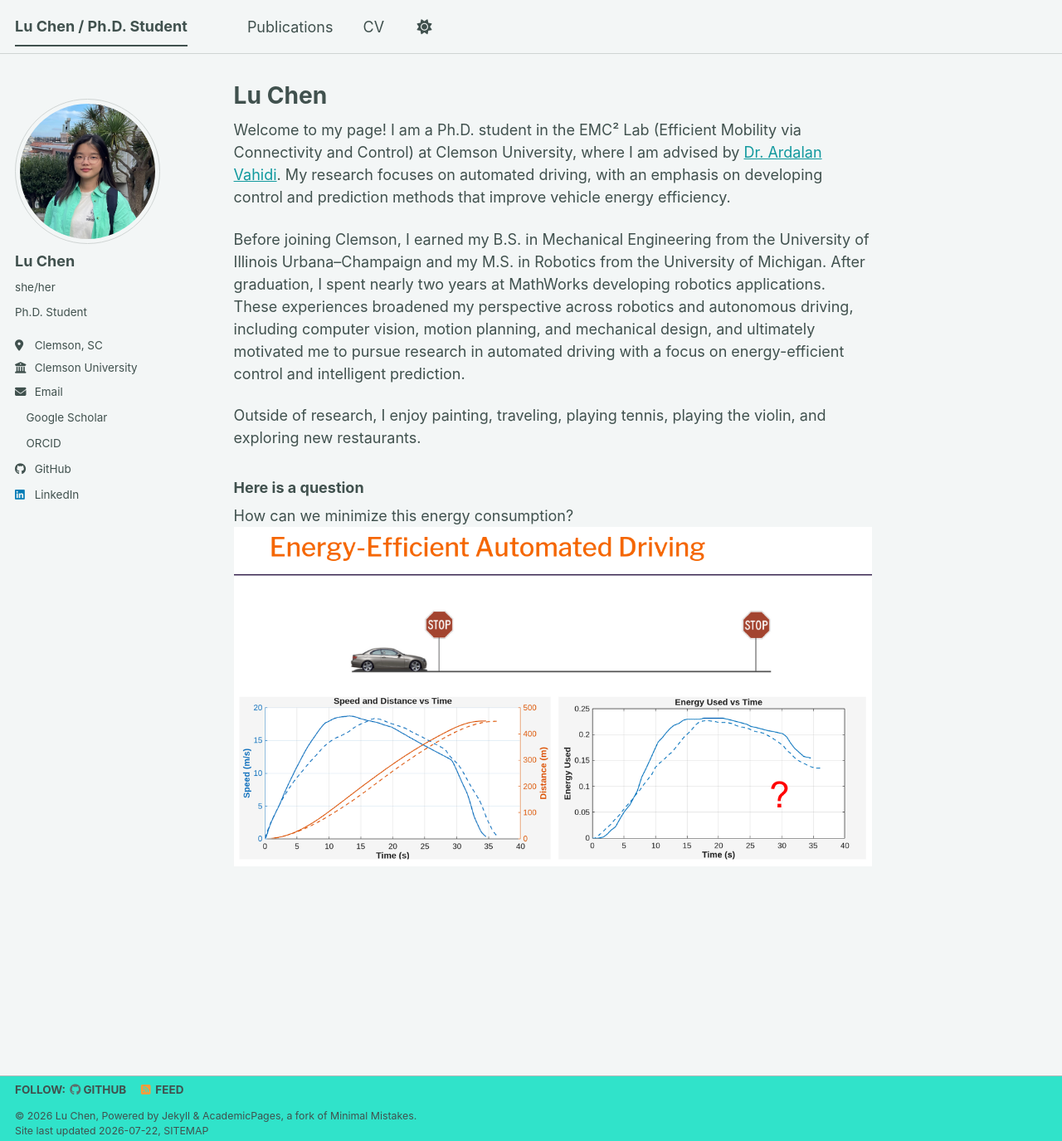
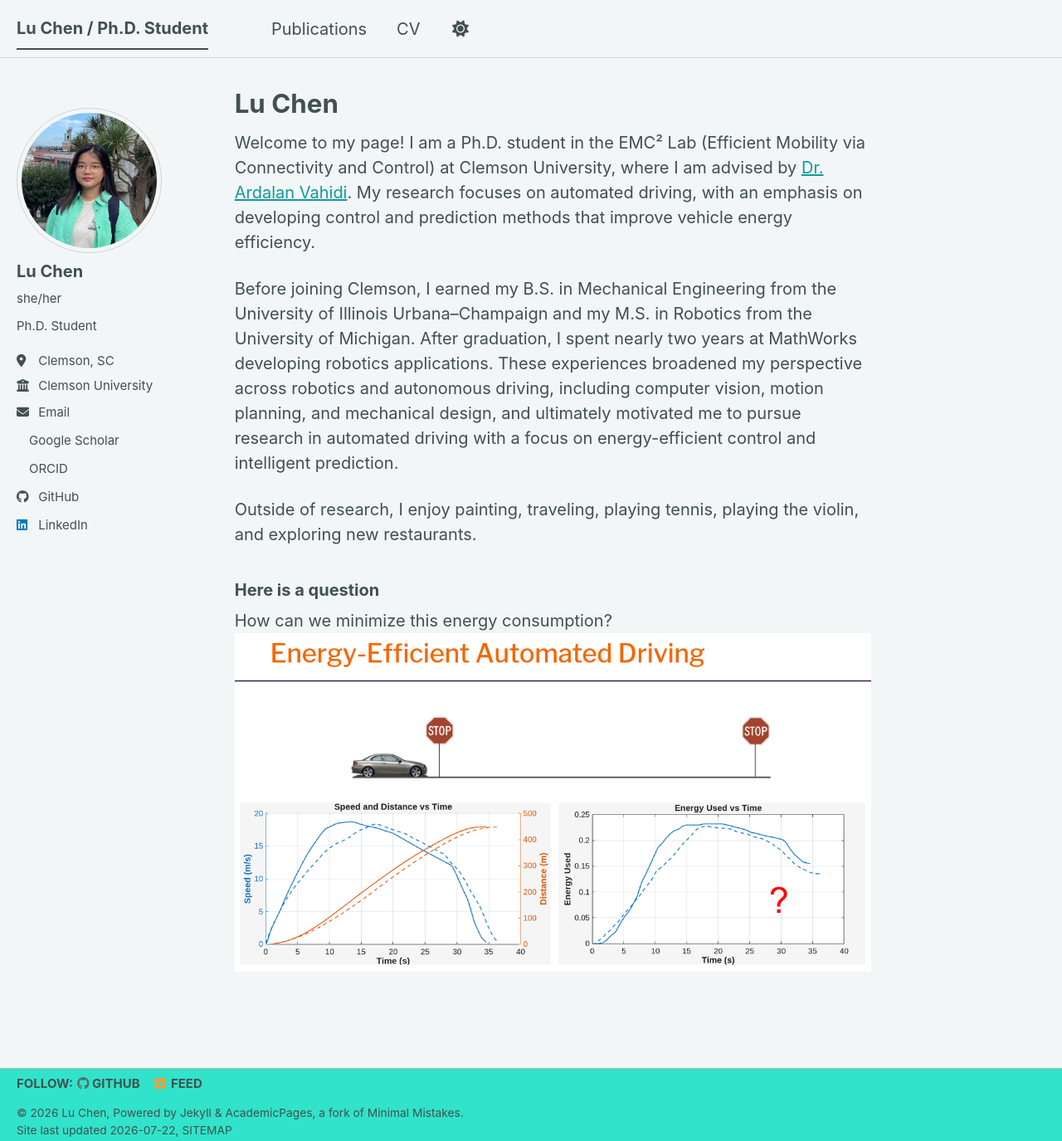
Before and after one commit to lulubell-2/lulubell-2.github.io, a Jekyll site: the page built from _pages/about.md, in a window 1280 px wide and 1375 px high. Shown: the whole window at 83% size. Built offline with Jekyll 4.4.1, drawn with Linux system fonts in a browser that asks for light colours; a style sheet for code colours, icons or effects is not loaded.

Commit message:
Update main.scss

```diff
--- a/assets/css/main.scss
+++ b/assets/css/main.scss
@@ -37,8 +37,8 @@
     "layout/sidebar",
     "layout/json_cv"
 ;
-html {
-    font-size: 18px;
+body {
+  font-size: 20px !important;
 }
 .page__footer {
   padding-top: 0.05em;
```
